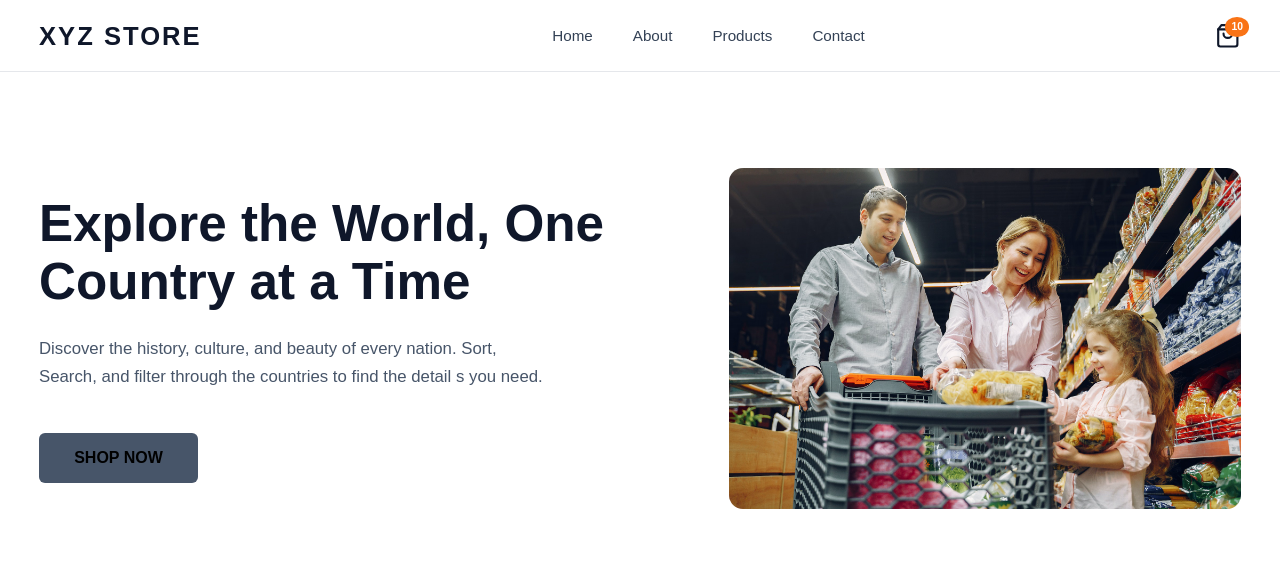
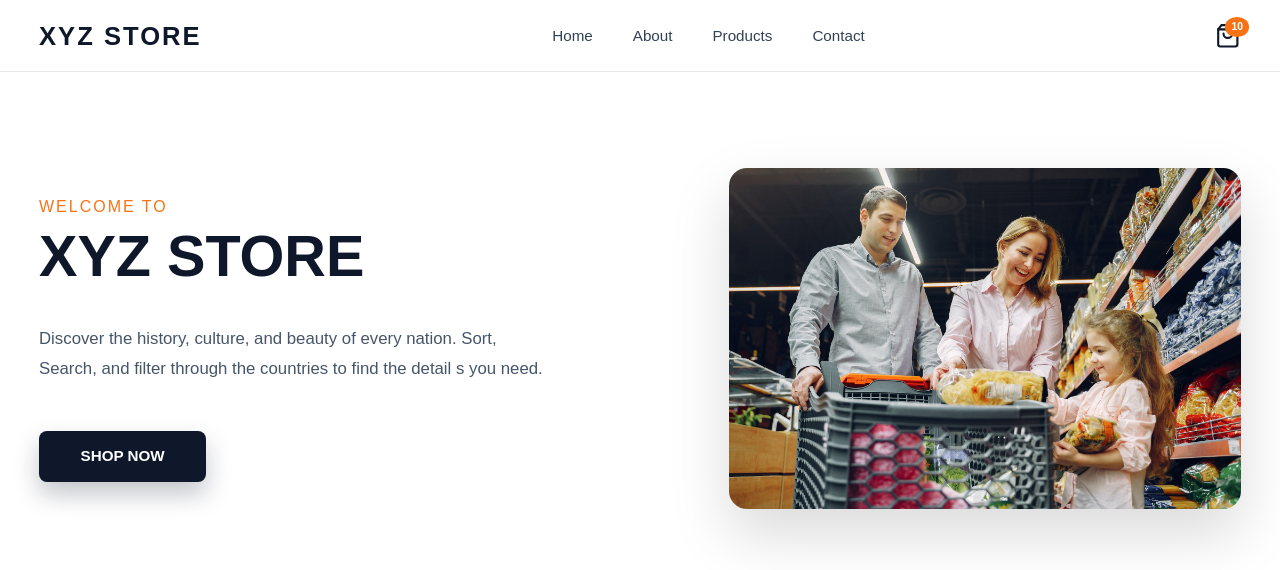
Before and after one commit to abhii2107/ecommerce-using-react, a React (Vite) app in the folder react_website/: page / in a window 1280 px wide. Shown: the top 570 px of the page. Built offline with nearby package versions, Linux system fonts and the light colour scheme.

Commit message:
home and about

```diff
--- a/react_website/src/App.css
+++ b/react_website/src/App.css
@@ -205,31 +205,19 @@ header {
   gap: 1.4rem;
 }
 
-/* heading */
-.heading-xl {
-  font-size: 3.2rem;
-  font-weight: 700;
-  line-height: 1.15;
-  color: #0f172a;
-}
 
-/* paragraph */
-.paragraph {
-  font-size: 1.05rem;
-  color: #475569;
-  max-width: 520px;
-  line-height: 1.7;
-}
+
 
 /* button */
 .hero-content .btn {
+  color: #e5e7eb;
   margin-top: 1.2rem;
   width: fit-content;
   padding: 0.8rem 2.2rem;
   border-radius: 6px;
   font-weight: 600;
   cursor: pointer;
-  background-color: #475569;
+  background-color: #0f172a;
 }
 
 /* image side */
@@ -268,3 +256,94 @@ header {
     max-width: 420px;
   }
 }
+
+/* =============================
+   HERO TEXT ADVANCED STYLING
+============================= */
+
+.heading-xl {
+  display: flex;
+  flex-direction: column;
+  gap: 0.4rem;
+  margin-bottom: 0.8rem;
+}
+
+/* small welcome text */
+.welcome-text {
+  font-size: 1rem;
+  font-weight: 500;
+  letter-spacing: 2px;
+  text-transform: uppercase;
+  color: #f97316;
+}
+
+/* big brand name */
+.brand-text {
+  font-size: 3.6rem;
+  font-weight: 800;
+  line-height: 1.1;
+  color: #0f172a;
+}
+
+/* gradient touch */
+.brand-text span {
+  background: linear-gradient(90deg, #f97316, #fb923c);
+  -webkit-background-clip: text;
+  -webkit-text-fill-color: transparent;
+}
+
+/* paragraph improved */
+.paragraph {
+  font-size: 1.05rem;
+  color: #475569;
+  max-width: 520px;
+  line-height: 1.8;
+}
+
+/* =============================
+   BUTTON PREMIUM LOOK
+============================= */
+
+.hero-content .btn {
+  margin-top: 1.5rem;
+  padding: 0.9rem 2.6rem;
+  font-size: 0.95rem;
+  border-radius: 8px;
+  font-weight: 600;
+  background: #0f172a;
+  color: #ffffff;
+  border: none;
+  transition: all 0.3s ease;
+  box-shadow: 0 12px 25px rgba(15, 23, 42, 0.25);
+}
+
+.hero-content .btn:hover {
+  transform: translateY(-3px);
+  background: #020617;
+}
+
+/* =============================
+   IMAGE POLISH
+============================= */
+
+.banner-image {
+  width: 100%;
+  max-width: 520px;
+  border-radius: 18px;
+  object-fit: cover;
+  box-shadow: 0 25px 60px rgba(0, 0, 0, 0.15);
+}
+
+/* =============================
+   MOBILE RESPONSIVE
+============================= */
+
+@media screen and (max-width: 998px) {
+  .brand-text {
+    font-size: 2.5rem;
+  }
+
+  .welcome-text {
+    font-size: 0.85rem;
+  }
+}
--- a/react_website/src/components/HeroSection.jsx
+++ b/react_website/src/components/HeroSection.jsx
@@ -1,20 +1,26 @@
-export const HeroSection = () => {
-    return(
+import { NavLink } from "react-router-dom"
+
+export const HeroSection = ({myData}) => {
+    const {name} = myData;
+    return (
         <main className="hero-section main">
             <div className="container grid grid-two-cols">
                 <div className="hero-content">
                     <h1 className="heading-xl">
-                                Explore the World, One Country at a Time
+                        <span className="welcome-text">Welcome to</span>
+                        <span className="brand-text">{name}</span>
                     </h1>
                     <p className="paragraph">
                         Discover the history, culture, and beauty of every nation. Sort, Search, and filter through the countries to find the detail s you need.
                     </p>
+                    <NavLink>
                         <button className="btn btn-darken btn-inline bg-white-box">
                             SHOP NOW
                         </button>
+                    </NavLink>
                 </div>
                 <div className="hero-image">
-                            <img src="./images/hero.jpg" alt="e commerce herosection image" className="banner-image"/>
+                    <img src="./images/hero.jpg" alt="e commerce herosection image" className="banner-image" />
                 </div>
             </div>
         </main>
--- a/react_website/src/pages/About.jsx
+++ b/react_website/src/pages/About.jsx
@@ -1,3 +1,17 @@
+import { HeroSection } from "../components/HeroSection"
+
 export const About = () => {
-    return <h1>About</h1>
+
+
+    const data = {
+        name: "XYZ E-Commmerce",
+    }
+
+
+    return(
+        <>
+            <HeroSection myData = {data}/>
+
+        </>
+    )
 }
--- a/react_website/src/pages/Home.jsx
+++ b/react_website/src/pages/Home.jsx
@@ -1,9 +1,12 @@
 import { HeroSection } from "../components/HeroSection"
 
 export const Home = () => {
+    const data = {
+        name: "XYZ STORE",
+    }
     return (
         <>
-            <HeroSection/>
+            <HeroSection myData = {data}/>
 
         </>
     )
```
Lines whose indentation alone changed are shown as unchanged.
